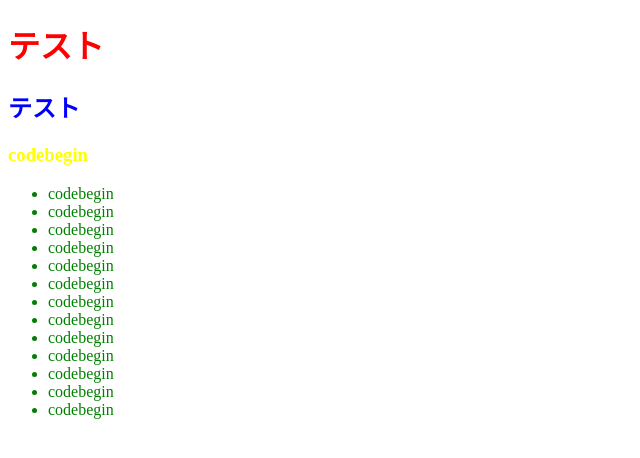
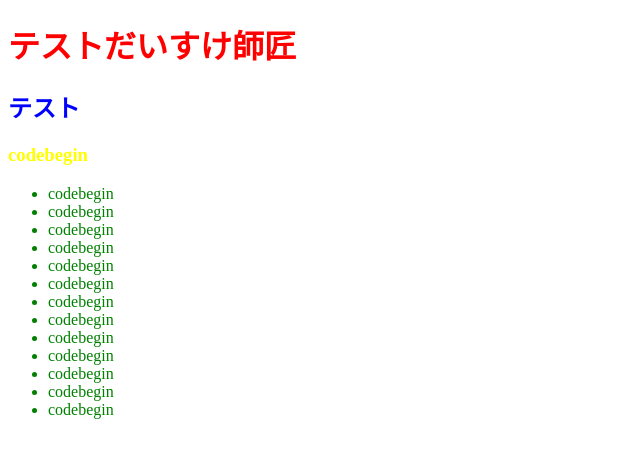
Before and after one commit to daisuke2549/git_practice, a plain HTML site: page index.html in a window 1280 px wide. Shown: the whole page, without its empty margins (0-640 px from the left). Drawn offline with Linux system fonts and the light colour scheme.

Commit message:
テスト大輔師匠をを記述

```diff
--- a/index.html
+++ b/index.html
@@ -8,7 +8,7 @@
   <link rel="stylesheet" href="./styles.css">
 </head>
 <body>
-  <h1>テスト</h1>
+  <h1>テストだいすけ師匠</h1>
   <h2>テスト</h2>
   <h3>codebegin</h3>
 <ul>
```
